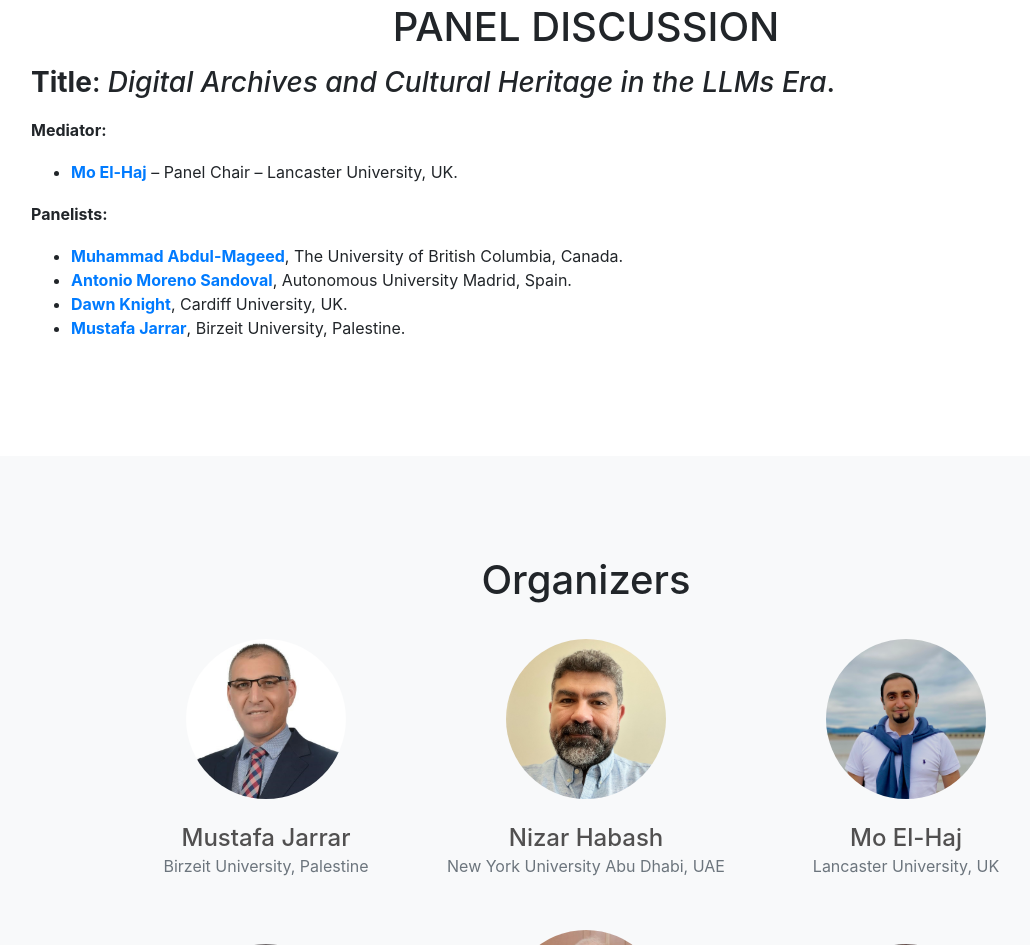
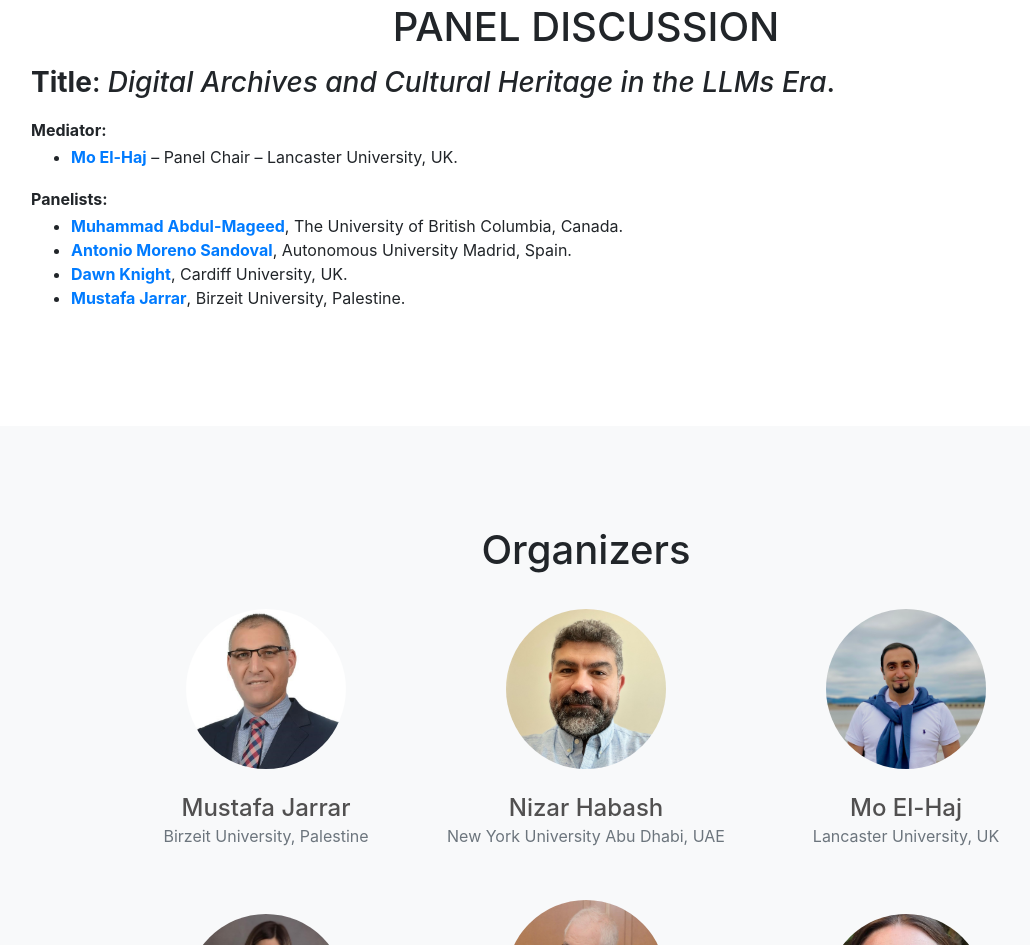
Before and after one commit to SinaLab/nakba-nlp, a website with bundled scripts: page index.html in a window 1280 px wide. Shown: the part 3389-4334 px from the top of the page, without its empty margins (54-1084 px from the left). Built offline with nearby package versions, Linux system fonts and the light colour scheme; a web font is replaced by a local one.

Commit message:
Update index.html

```diff
--- a/index.html
+++ b/index.html
@@ -277,13 +277,13 @@
 		  <h3><b>Title</b>: <i>Digital Archives and Cultural Heritage in the LLMs Era</i>.</p></h3>
 		  <p>
 		<b>Mediator:</b>
-		<ul>
+		<ul style="margin-top:-15px;">
 		<li><b><a href="https://www.lancaster.ac.uk/staff/elhaj/">Mo El-Haj</a></b> – Panel Chair – Lancaster University, UK.</li>
 		</ul>
 	        </p>
 	        <p>
 		<b>Panelists:</b>
-		<ul>
+		<ul style="margin-top:-15px;">
 		<li><b><a href="https://mageed.arts.ubc.ca/">Muhammad Abdul-Mageed</a></b>, The University of British Columbia, Canada.</li>
 		<li><b><a href="https://scholar.google.co.uk/citations?user=ZZxDojsAAAAJ&hl=en">Antonio Moreno Sandoval</a></b>, Autonomous University Madrid, Spain.</li>
 		<li><b><a href="https://profiles.cardiff.ac.uk/staff/knightd5">Dawn Knight</a></b>, Cardiff University, UK.</li>
```
